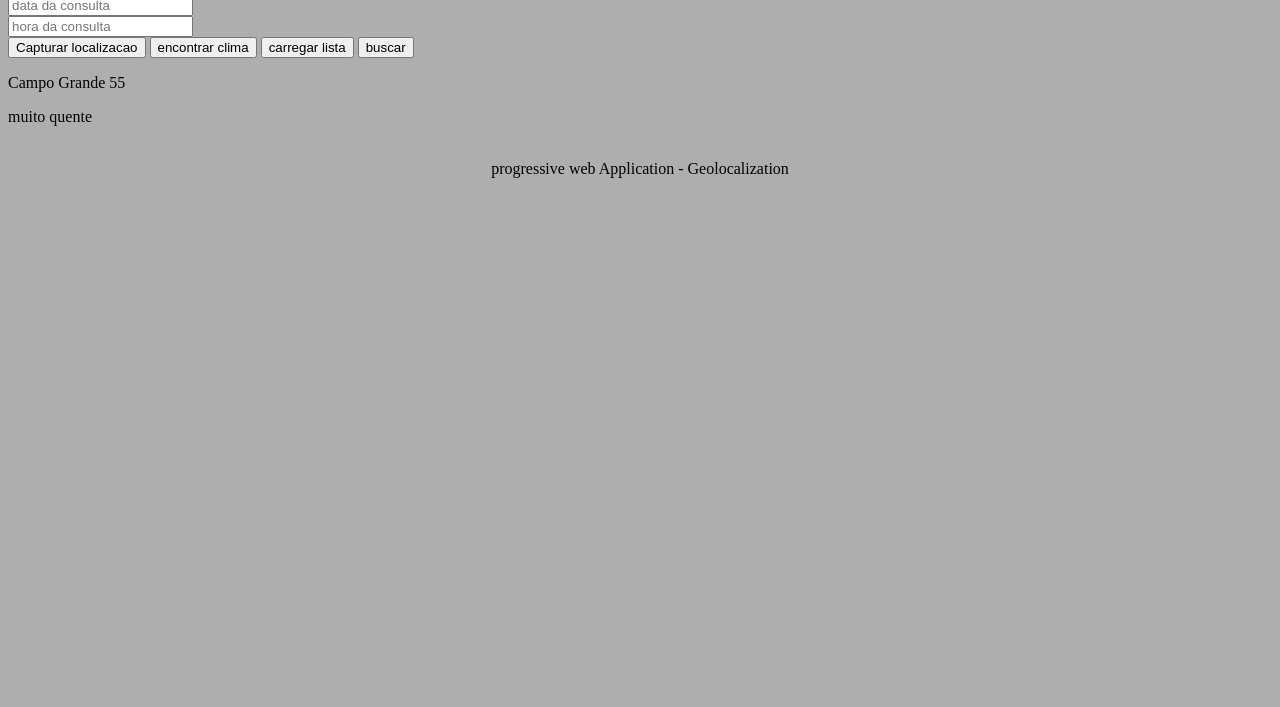
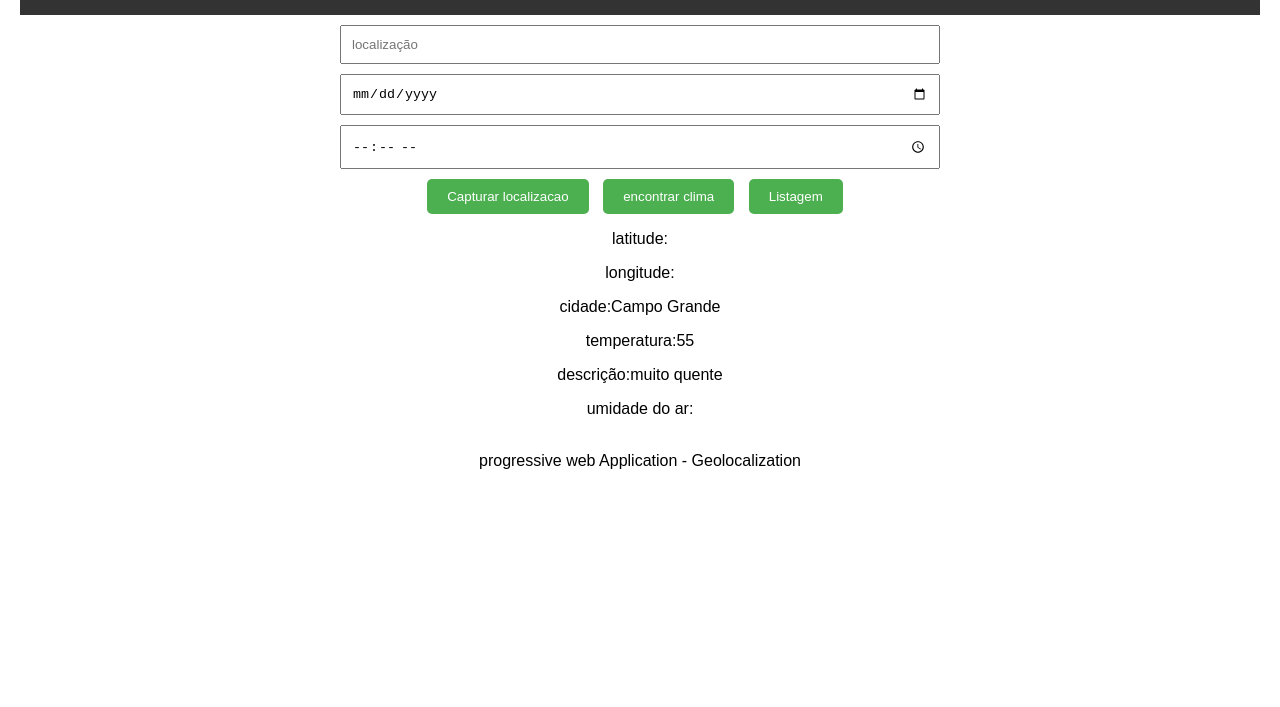
Before and after one commit to foter1234/pwa-de-clima-tempo, a website built with Vite: page index.html in a window 1280 px wide. Shown: the part 93-800 px from the top of the page. Built offline with nearby package versions, Linux system fonts and the light colour scheme.

Commit message:
adicionando listagem e css responsa

```diff
--- a/css/style.css
+++ b/css/style.css
@@ -1,40 +1,52 @@
-body{
-    background-color: rgb(174, 174, 174);
+body {
+  font-family: Arial, sans-serif;
+  margin: 0;
+  padding: 0;
 }
 
-  .container{
-    box-sizing: border-box;
-    max-width: 100%;
-    width: 960px;
-    margin: 0 auto;
-    padding: 1em;
+section {
+  background-color: #ffffff;
+  padding: 20px;
+  text-align: center;
+  height: 100%;
 }
 
-  .titulo{
-    text-align: center;
-    color: rgb(73, 71, 158);
-    font-size: 2em;
+header {
+  background-color: #333;
+  color: white;
+  padding: 10px;
+  margin-bottom: 10px;
 }
 
-  .conteudo{
-    background-color: rgb(169, 164, 164);
-    margin: 1.5em 0;
-    box-shadow: 3px 3px 3px rgba(153, 154, 225, 0.3);
-    text-align: center;
+.conteudoLocalizacao {
+  max-width: 600px;
+  margin: 0 auto;
 }
 
-  .conteudoLocalizacao{
-    font-size: 1,5em;
+input {
+  width: 100%;
+  padding: 10px;
+  margin-bottom: 10px;
+  box-sizing: border-box;
 }
 
-  .rodape{
-    text-align: center;
-    border-radius: 5%;
+.botao {
+  background-color: #4caf50;
+  color: white;
+  padding: 10px 20px;
+  border: none;
+  border-radius: 5px;
+  cursor: pointer;
+  margin-right: 10px;
 }
 
-  .cabecalhoConteudo{
-    text-align: center;
-    margin: 0;
+
+
+#listaDados {
+  list-style: none;
   padding: 0;
-    color: #333;
 }
+
+#listaDados li {
+  margin-bottom: 5px;
+}
--- a/index.html
+++ b/index.html
@@ -21,30 +21,30 @@
       <div class="conteudoLocalizacao">
     <!--Input-->
         <input type="text" id="local" placeholder="localização"><br/>
-        <input type="text" id="data" placeholder="data da consulta"><br/>
-        <input type="text" id="hora" placeholder="hora da consulta"><br/>
+        <input type="date" id="data" placeholder="data da consulta"><br/>
+        <input type="time" id="hora" placeholder="hora da consulta"><br/>
 
 
         <!--Botões-->
         <div>
           <button class="botao" id="localizacao">Capturar localizacao</button>
           <button class="botao" id="capturaClima">encontrar clima</button>
-          <button class="botao" id="carregar">carregar lista</button>
-          <button class="botao" id="buscar">buscar</button>
+          <button class="botao" id="listarDados">Listagem</button>
         </div>
 
 
         <!--informações-->
        <div style="width: 100%">
-         <p id="latitude"></p>
-         <p id="longitude"></p>
-        <span id="city">Campo Grande</span>
-        <span id="temperatura">55</span>
-        <p id="descricao">muito quente</p>
-        <p id="umidade"><span></span></p>
+    <p>latitude:<span id="latitude"></span></p>
+    <p>longitude:<span id="longitude"></span></p>
+    <p>cidade:<span id="city">Campo Grande</span></p>
+    <p>temperatura:<span id="temperatura">55</span></p>
+    <p>descrição:<span id="descricao">muito quente</span></p>
+    <p>umidade do ar:<span id="umidade"></span></p>
 
         <p id="data"><span></span></p>
         <p id="hora"><span></span></p>
+        <ul id="listaDados"></ul>
       </div>
 
       </div>
--- a/js/db.js
+++ b/js/db.js
@@ -150,3 +150,32 @@ const salvarDados = async (data) => {
       console.error('Erro ao salvar dados no IndexedDB:', error);
     }
   };
+
+
+  const listarDadosBtn = document.getElementById('listarDados');
+  const listaDadosElemento = document.getElementById('listaDados');
+
+  listarDadosBtn.addEventListener('click', async () => {
+    try {
+      const transaction = db.transaction('anotacao', 'readonly');
+      const store = transaction.objectStore('anotacao');
+
+      const dados = await store.getAll();
+
+
+      listaDadosElemento.innerHTML = '';
+
+
+      dados.forEach((item) => {
+        const listItem = document.createElement('li');
+        dataElemento.innerText = dia.value
+        horaElemento.innerText = hora.value
+        listItem.textContent = `Cidade: ${item.name}, Temperatura: ${item.main.temp}`;
+        listaDadosElemento.appendChild(listItem);
+      });
+
+      console.log('Dados do IndexedDB listados com sucesso.');
+    } catch (error) {
+      console.error('Erro ao listar dados do IndexedDB:', error);
+    }
+  });
```
Lines whose indentation alone changed are shown as unchanged.
